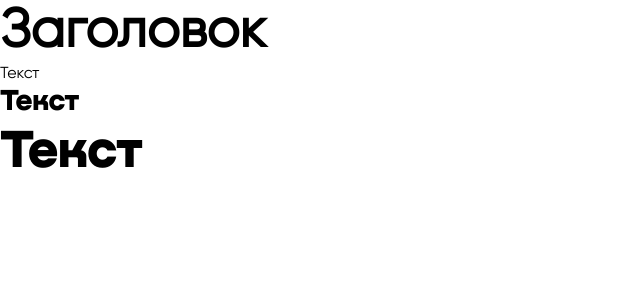
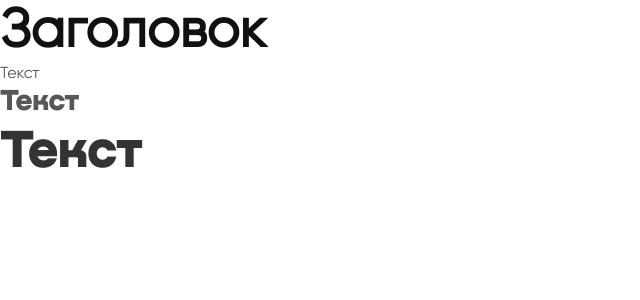
Before and after one commit to shtramvasov/friendlee-test, a React (Vite) app: page / in a window 1280 px wide. Shown: the top 300 px of the page, without its empty margins (0-640 px from the left). Built offline with nearby package versions, Linux system fonts and the light colour scheme.

Commit message:
added colors

```diff
--- /dev/null
+++ b/src/assets/styles/_colors.scss
@@ -0,0 +1,7 @@
+$white: #ffffff;
+$black: #111111;
+$orange: #FF9514;
+$font-lightgray: #575757;
+$font-darkgray: #333333;
+$bg-lightgray: #F3F3F4;
+$bg-darkgray: #EBEBEC;
--- a/src/assets/styles/_typography.scss
+++ b/src/assets/styles/_typography.scss
@@ -1,15 +1,18 @@
 h1 {
 	font-size: 3.375rem; // 54px
+  color: $black;
 }
 
 p,
 .text {
 	font-size: 1rem;
+  color: $font-lightgray;
 
 	&.text--large {
 		font-family: 'Nekst-Black';
 		font-weight: 700;
 		font-size: 3.375rem; // 54px
+    color: $font-darkgray;
 	}
 
 	&.text--bold {
--- a/src/assets/styles/globals.scss
+++ b/src/assets/styles/globals.scss
@@ -1,3 +1,4 @@
 @import 'breakpoints';
+@import 'colors';
 @import 'config';
 @import 'typography';
```
